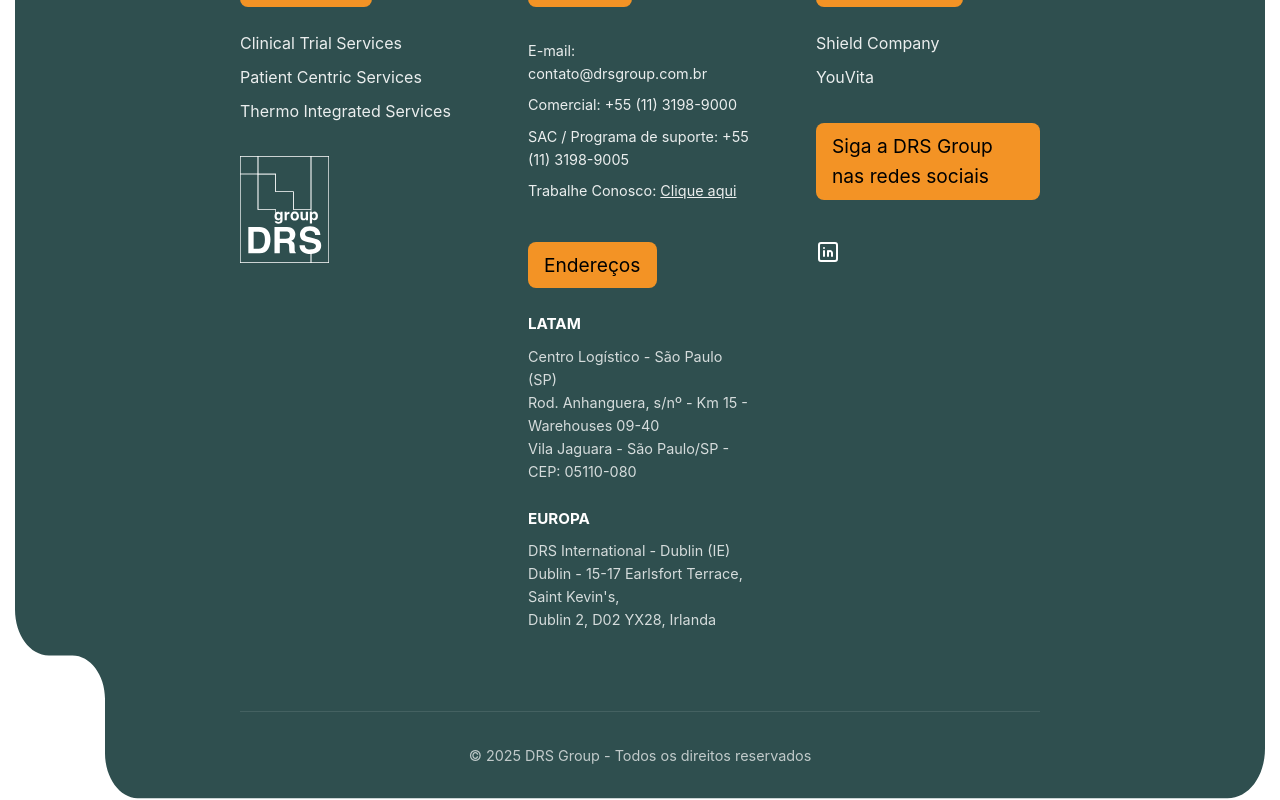
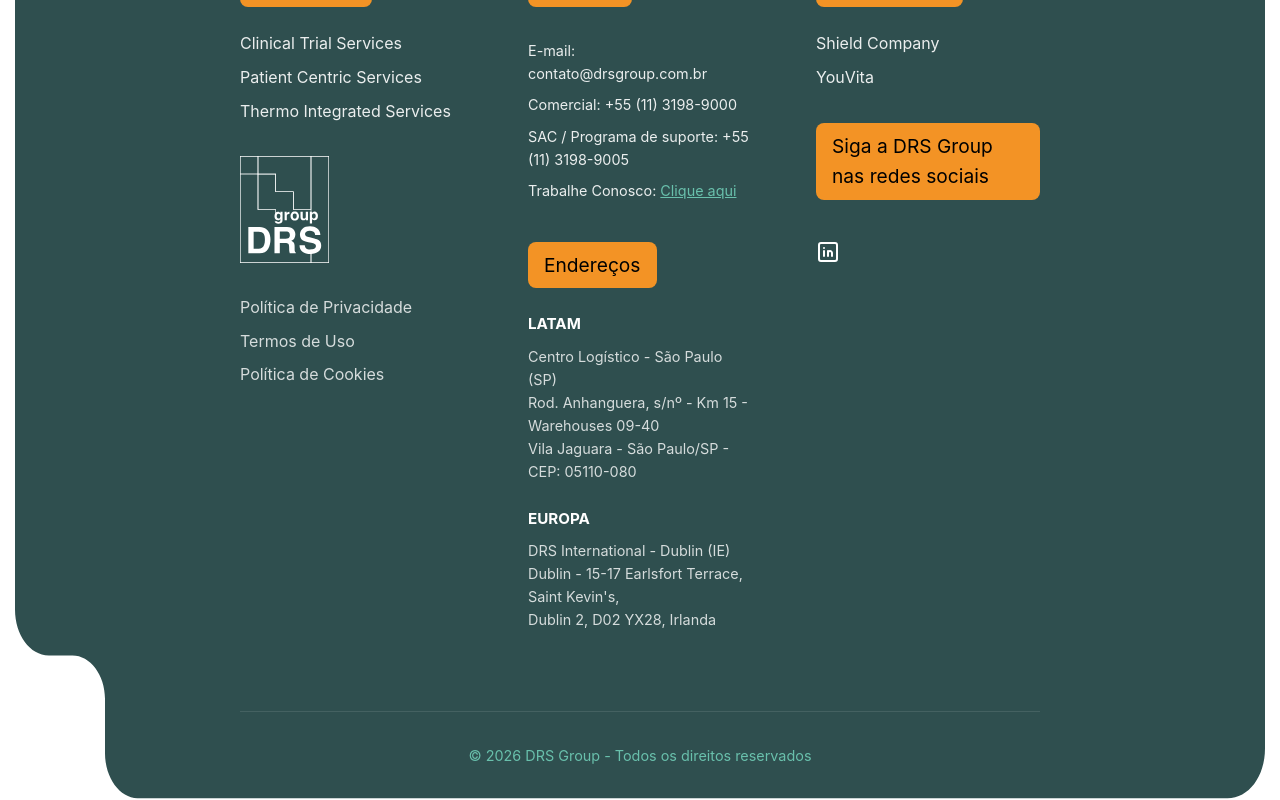
Before and after one commit to adrianodesenv/site-drs, a React (Vite) app: page / in a window 1280 px wide. Shown: the part 6018-6818 px from the top of the page. Built offline with nearby package versions, Linux system fonts and the light colour scheme.

Commit message:
fix: footer ajustes

```diff
--- a/src/components/Footer/Footer.css
+++ b/src/components/Footer/Footer.css
@@ -180,7 +180,7 @@
 }
 
 .footer-contact-item a {
-  color: rgba(255, 255, 255, 0.9);
+  color: #69c0ac;
   text-decoration: underline;
   transition: color 0.3s ease;
 }
@@ -225,7 +225,7 @@
 
 .footer-copyright p {
   margin: 0;
-  color: rgba(255, 255, 255, 0.7);
+  color: #69c0ac;
   font-size: 0.9rem;
 }
 
--- a/src/components/Footer/Footer.tsx
+++ b/src/components/Footer/Footer.tsx
@@ -115,6 +115,17 @@ const Footer = () => {
                     </defs>
                   </svg>
                 </div>
+                <ul className="footer-links">
+                  <li>
+                    <a href="#privacy">{t("footer.privacy")}</a>
+                  </li>
+                  <li>
+                    <a href="#terms">{t("footer.terms")}</a>
+                  </li>
+                  <li>
+                    <a href="#cookies">{t("footer.cookies")}</a>
+                  </li>
+                </ul>
               </div>
               <div className="footer-column">
                 <h3 className="footer-column-title">{t("footer.contact")}</h3>
@@ -184,7 +195,7 @@ const Footer = () => {
               </div>
             </div>
             <div className="footer-copyright">
-              <p>© 2025 DRS Group - {t("footer.rights")}</p>
+              <p>© 2026 DRS Group - {t("footer.rights")}</p>
             </div>
           </div>
         </div>
--- a/src/utils/i18n.ts
+++ b/src/utils/i18n.ts
@@ -193,9 +193,9 @@ export const translations: Translations = {
     es: "Direcciones",
   },
   "footer.privacy": {
-    pt: "Aviso de Privacidade",
-    en: "Privacy Notice",
-    es: "Aviso de Privacidad",
+    pt: "Política de Privacidade",
+    en: "Privacy Policy",
+    es: "Política de Privacidad",
   },
   "footer.terms": {
     pt: "Termos de Uso",
```
